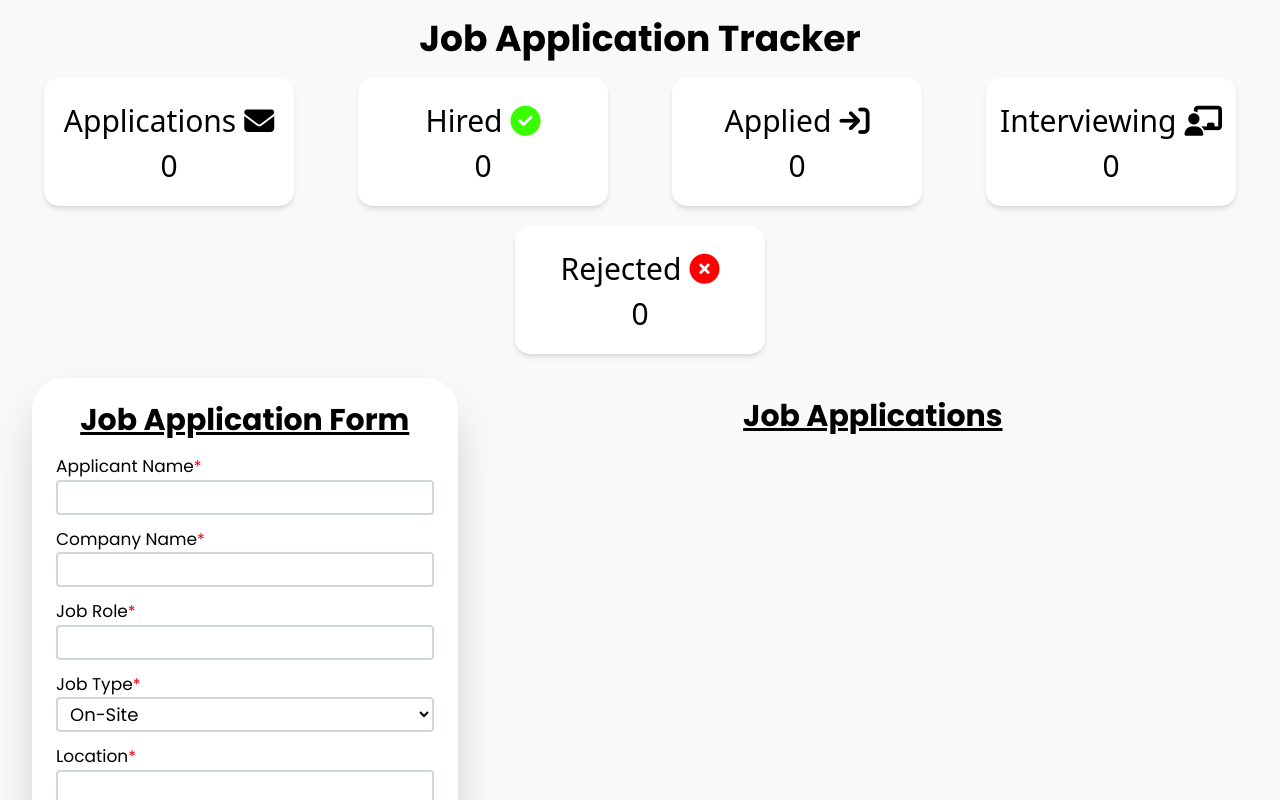
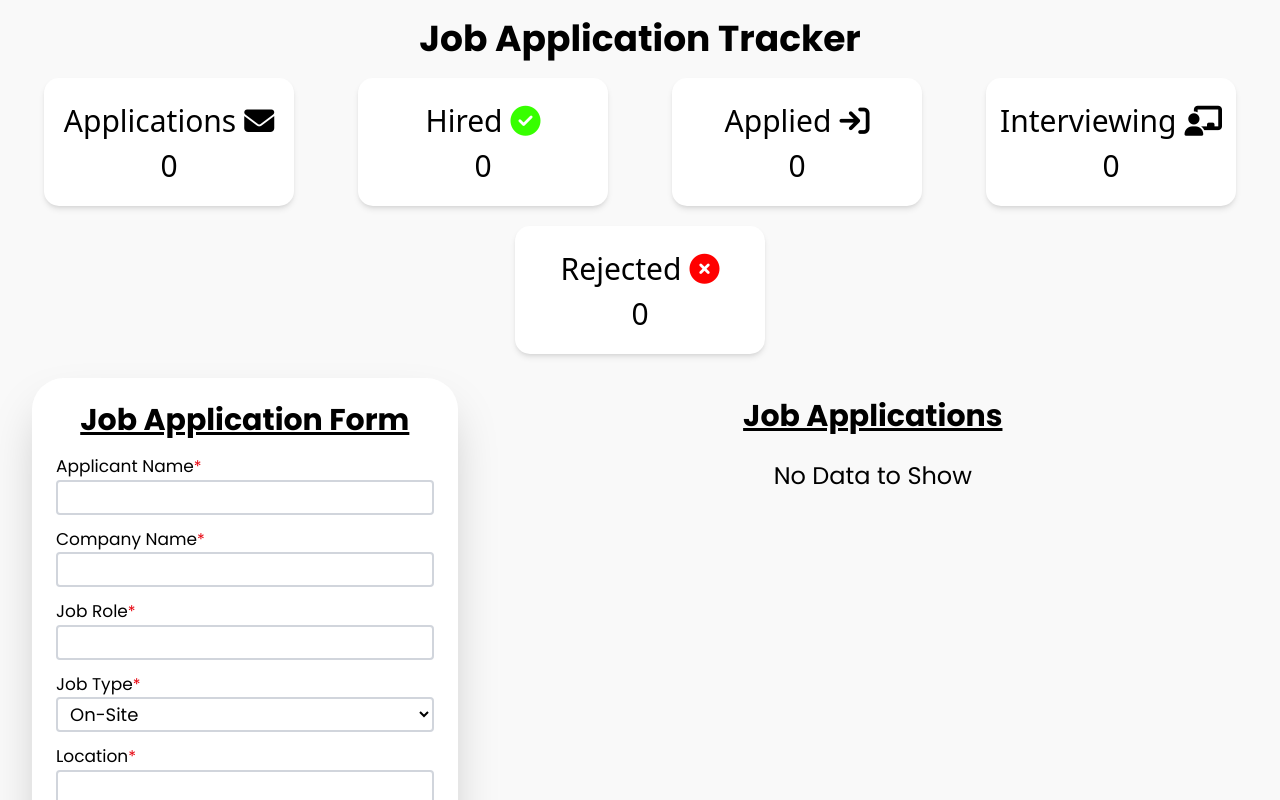
Before and after one commit to subhranshus-mindfire/vite-react, a React (Vite) app: page / in a window 1280 px wide. Shown: the top 800 px of the page. Built offline with nearby package versions, Linux system fonts and the light colour scheme.

Commit message:
fix: handle when no data is to show

```diff
--- a/src/components/Applications/Applications.tsx
+++ b/src/components/Applications/Applications.tsx
@@ -1,8 +1,10 @@
 import React, { useEffect, useState } from 'react';
 import ApplicationCards from './ApplicationCards';
+import { useApplicationContext } from '../../context/AppContext';
 
 const Applications: React.FC = () => {
   const [viewType, setViewType] = useState<'row' | 'card'>('card');
+  const { applications } = useApplicationContext()
 
   useEffect(() => {
     const storedView = localStorage.getItem('viewType');
@@ -15,6 +17,12 @@ const Applications: React.FC = () => {
     localStorage.setItem('viewType', viewType);
   }, [viewType]);
 
+  if (applications.length == 0) {
+    return (
+      <h1 className='text-center mt-6'>No Data to Show</h1>
+    )
+  }
+
   return (
     <ul
       id="applicationTable"
```
